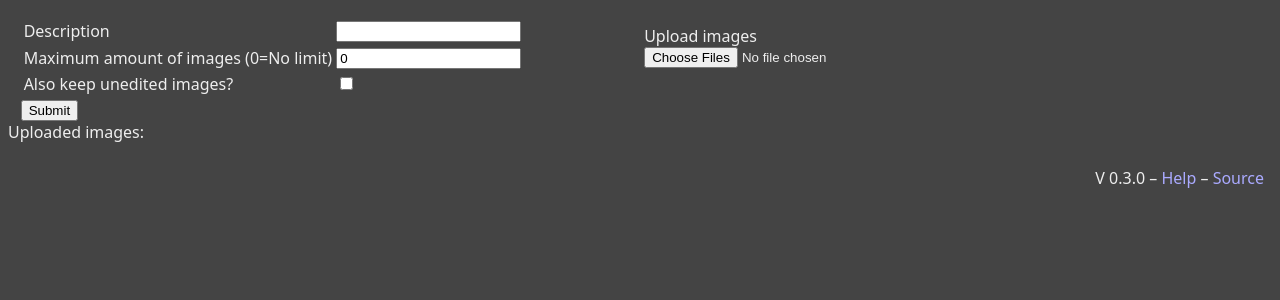
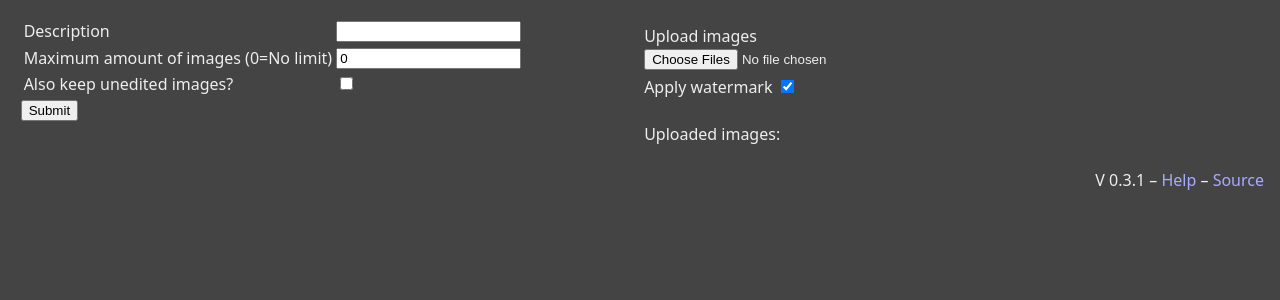
Before and after one commit to Niduroki/rate-shoot, a Flask app: page /admin/create/ in a window 1280 px wide. Shown: the part 56-356 px from the top of the page. Run offline with Flask 2, Linux system fonts and the light colour scheme; the visitor is signed in with stand-in values (Sample User, id 1).

Commit message:
Add watermark option for images

```diff
--- a/main.py
+++ b/main.py
@@ -9,6 +9,7 @@ from werkzeug.routing import BaseConverter
 from werkzeug.utils import secure_filename
 from sqlalchemy.orm.exc import NoResultFound
 from passlib.hash import pbkdf2_sha256
+from PIL import Image, ImageFont, ImageDraw
 
 app = Flask(__name__)
 
@@ -452,6 +453,10 @@ def admin_upload():
     if not check_login(session):
         abort(403)
 
+    try:
+        watermark = request.form['watermark'] == "true"
+    except KeyError:
+        return jsonify(error="No watermark instructions"), 400
     file = request.files["files[]"]
     filename = file.filename.replace(" ", "_")
     if filename == '':  # when no file is selected filename is empty, without data
@@ -463,6 +468,22 @@ def admin_upload():
             sec_filename = os.path.splitext(sec_filename)[0] + "_conflict" + os.path.splitext(sec_filename)[1]
 
         file.save(os.path.join(app.config['UPLOAD_FOLDER'], sec_filename))
+
+        if watermark:
+            # Apply a watermark
+            img = Image.open(os.path.join(app.config['UPLOAD_FOLDER'], sec_filename)).convert("RGBA")
+            fnt = ImageFont.truetype("FreeSans", size=img.width//4)
+            txt_img = Image.new("RGBA", img.size, (255, 255, 255, 0))
+            draw = ImageDraw.Draw(txt_img)
+            offset = draw.textsize("SAMPLE", font=fnt)
+            draw.text(
+                (img.width//2 - (offset[0]//2), img.height//2 - (offset[1]//2)),
+                "SAMPLE", font=fnt, fill=(255, 255, 255, 30)
+            )
+            rot = txt_img.rotate(30, expand=False, fillcolor=(255, 255, 255, 0))
+            out = Image.alpha_composite(img, rot)
+            out.convert("RGB").save(os.path.join(app.config['UPLOAD_FOLDER'], sec_filename))
+            # If there is no watermark to apply we have nothing to do in an else, or so
 
         return jsonify(files=[{
             "name": sec_filename,
--- a/requirements.txt
+++ b/requirements.txt
@@ -5,3 +5,4 @@ pytest==6.2.4
 passlib==1.7.4
 Flask-Babel==2.0.0
 alembic==1.6.5
+Pillow==8.2.0
--- a/static/main.js
+++ b/static/main.js
@@ -16,6 +16,10 @@ $(function () {
 
     $('#fileupload').fileupload({
         dataType: 'json',
+        formData: function(e) {
+            var watermark = $('#watermark-checkbox').prop("checked");
+            return [{name: 'watermark', value: watermark}];
+        },
         done: function (e, data) {
             $.each(data.result.files, function (index, file) {
                 //$('<img>').attr("src", file.url).appendTo($('.main'));
@@ -40,6 +44,10 @@ $(function () {
 
     $('#fileupload-overview').fileupload({
         dataType: 'json',
+        formData: function(e) {
+            var watermark = $('#watermark-checkbox').prop("checked");
+            return [{name: 'watermark', value: watermark}];
+        },
         done: function (e, data) {
             $.each(data.result.files, function (index, file) {
                 $.post(".", {img_list: file.name}, function(data){
--- a/static/style.css
+++ b/static/style.css
@@ -165,6 +165,9 @@ header .right {
 .form, .top-margin {
     margin-top: 1em;
 }
+.small-bot-margin {
+    margin-bottom: .4em;
+}
 .half-width {
     display: inline-grid;
     width: 47%;
--- a/templates/base.html
+++ b/templates/base.html
@@ -17,7 +17,7 @@
                 {% block content %}Missing content{% endblock %}
             </div>
             <footer>
-                V 0.3.0 –
+                V 0.3.1 –
                 <a href="/help/">{% trans %}Help{% endtrans %}</a> –
                 <a href="https://github.com/Niduroki/rate-shoot">Source</a>
             </footer>
--- a/templates/create_shoot.html
+++ b/templates/create_shoot.html
@@ -29,8 +29,13 @@
       </form>
    </div>
    <div class="half-width">
-      {% trans %}Upload images{% endtrans %}<br>
-      <input id="fileupload" type="file" name="files[]" data-url="/admin/upload/" multiple><br>
+      <div class="small-bot-margin">
+         {% trans %}Upload images{% endtrans %}<br>
+         <input id="fileupload" type="file" name="files[]" data-url="/admin/upload/" multiple>
+      </div>
+      <div class="small-bot-margin">
+         <label for="watermark-checkbox">{% trans %}Apply watermark{% endtrans %}</label> <input id="watermark-checkbox" type="checkbox" name="watermark" value="on" checked>
+      <div>
       <div id="progress"><div class="bar" style="width: 0%;"></div></div>
    </div>
 </div>
```
Also changed, not shown: templates/admin_shoot_overview.html (+6 -1 lines).
